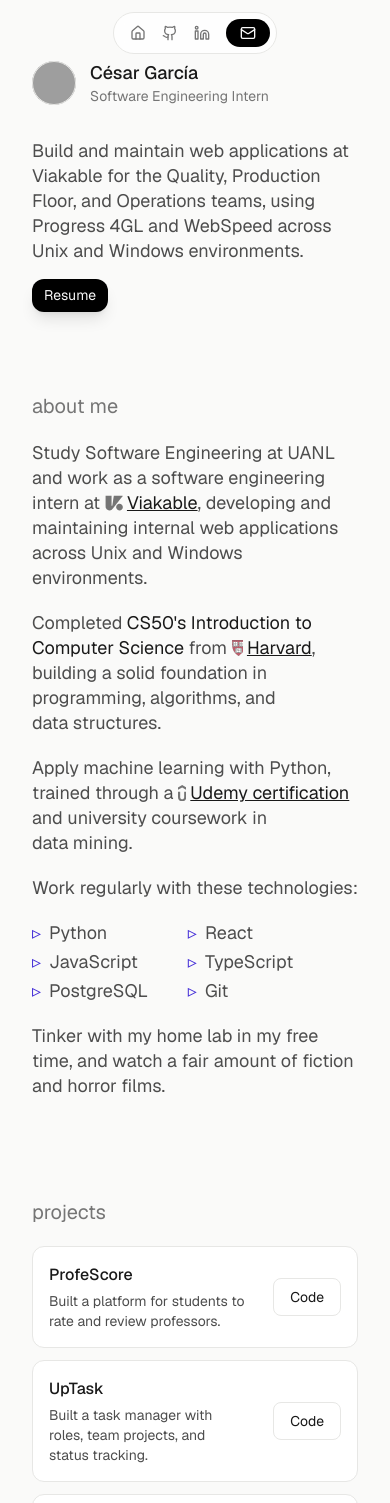
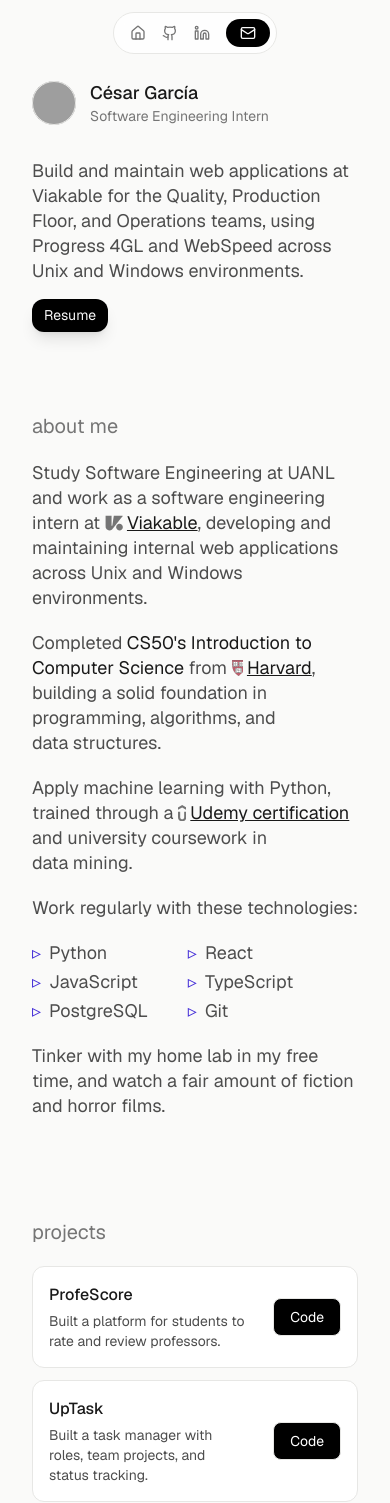
Before and after one commit to cgamcs/portfolio, a Next.js app: page / in a window 390 px wide. Shown: the top 1503 px of the page. Built offline with nearby package versions, Linux system fonts and the light colour scheme; grey boxes are pictures that could not be loaded.

Commit message:
cambiando estilos basicos

```diff
--- a/app/page.tsx
+++ b/app/page.tsx
@@ -20,7 +20,7 @@
       <Header />
 
       <main className="px-8 md:px-0 flex flex-col">
-        <div className="flex flex-col gap-8 pt-15 md:pt-25">
+        <div className="flex flex-col gap-8 pt-20 md:pt-25">
           <div
             className="flex w-full flex-col gap-8"
             data-reveal="0"
--- a/components/Projects.tsx
+++ b/components/Projects.tsx
@@ -46,7 +46,7 @@
                   target="_blank"
                   rel="noreferrer"
                   aria-label={`${project.title} repository`}
-                  className="relative z-10 shrink-0 rounded-lg border border-border px-4 py-2 text-14/5 text-text transition-colors duration-200 ease-(--ease) hover:bg-control-active"
+                  className="bg-black dark:bg-control-active relative z-10 shrink-0 rounded-lg border border-border px-4 py-2 text-14/5 text-white transition-colors duration-200 ease-(--ease) hover:bg-control-active"
                 >
                   Code
                 </a>
```
